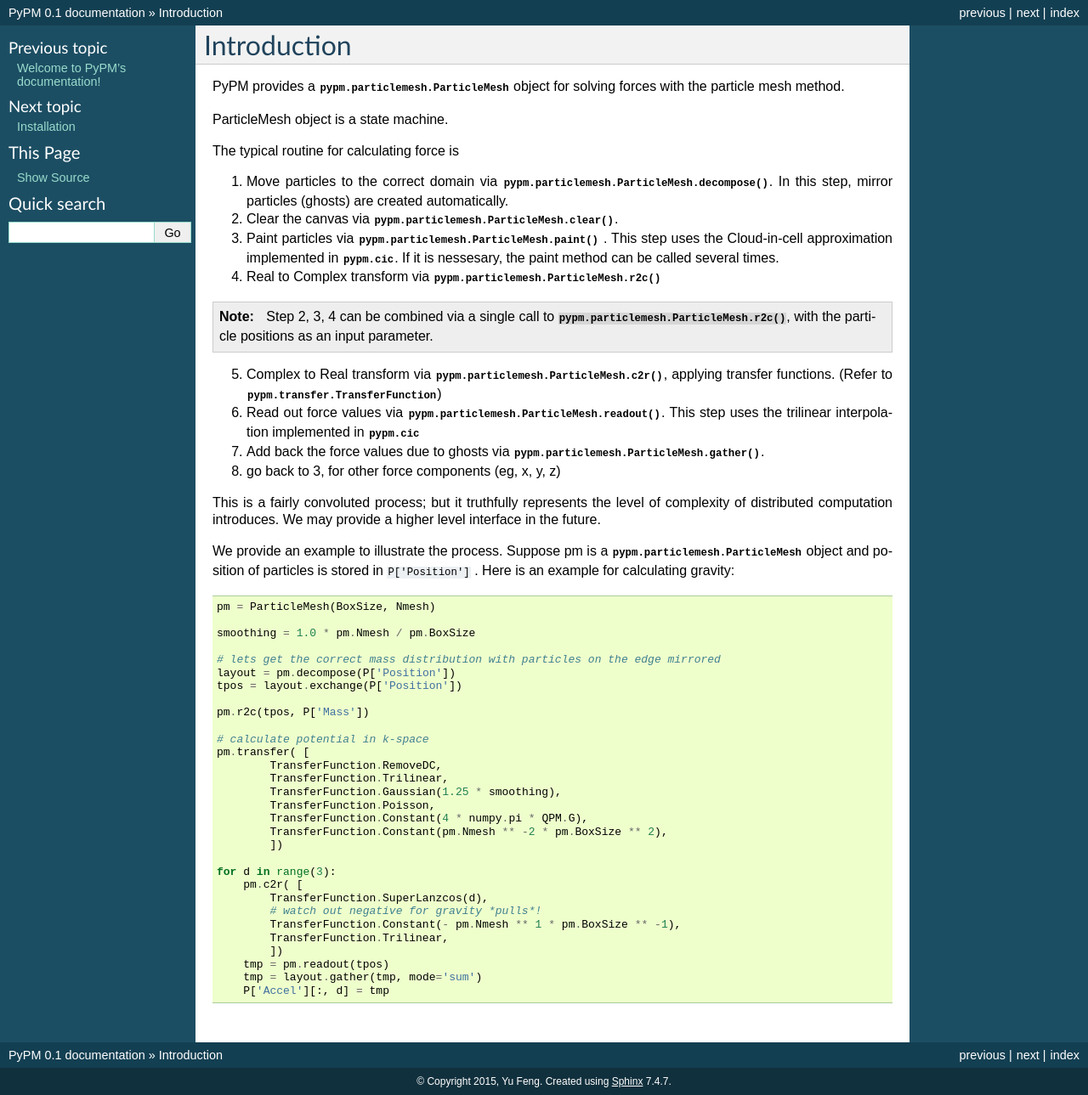
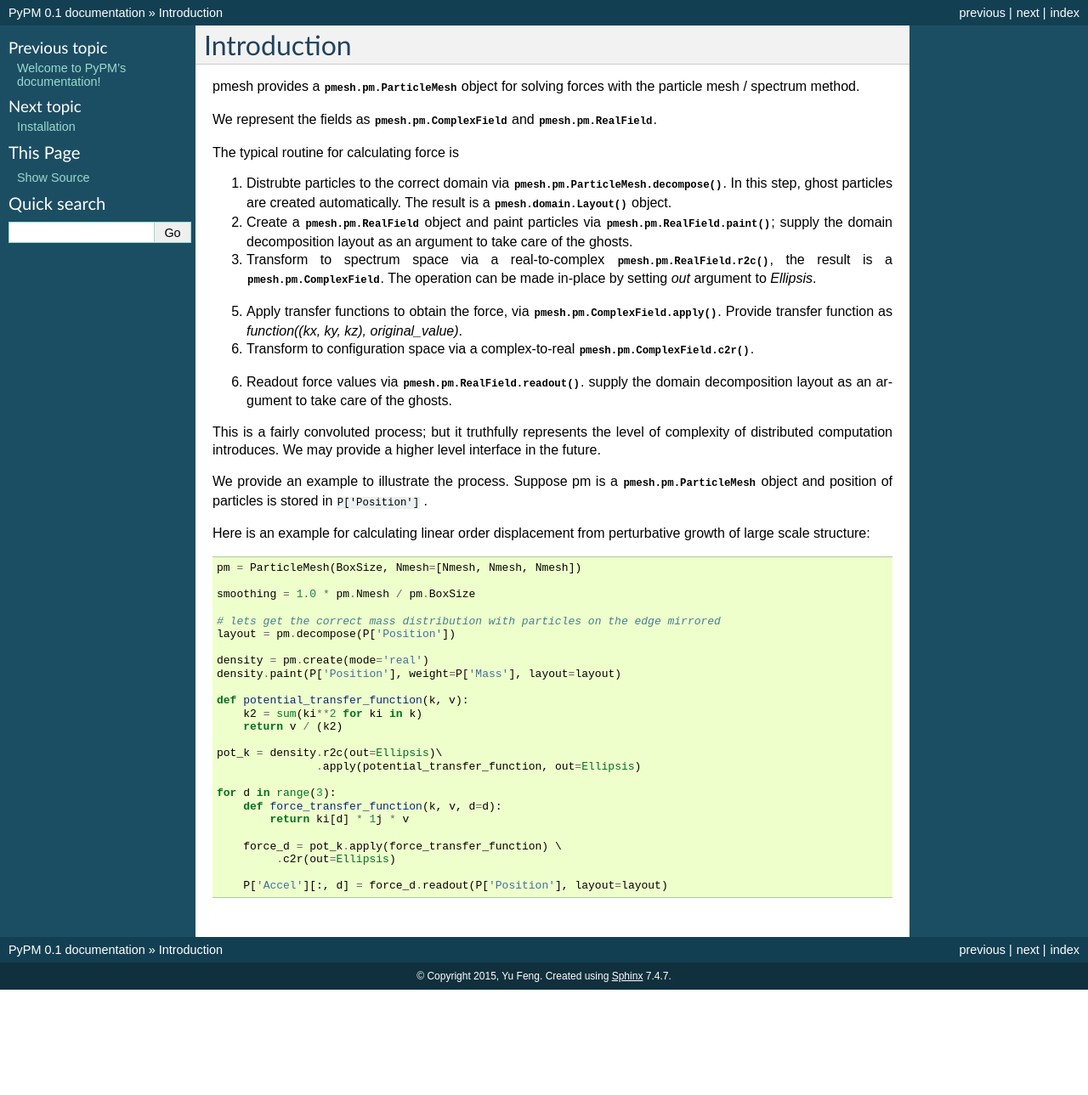
Before and after one commit to MP-Gadget/pmesh, a Sphinx documentation site: the page built from docs/intro.rst, in a window 1280 px wide. Shown: the whole page at 85% size. Built offline with Sphinx 7.4.7, drawn with Linux system fonts in a browser that asks for light colours; formulas are drawn with MathJax 3; pages that are not in the unit, such as notebooks, are missing from menus; after the commit the page ends 1165 px from its top, so only the background shows below that.

Commit message:
update intro / example for new pmesh.pm.

```diff
--- a/docs/intro.rst
+++ b/docs/intro.rst
@@ -3,67 +3,61 @@
 Introduction
 ============
 
-PyPM provides a :py:class:`pypm.particlemesh.ParticleMesh` object for solving forces with the particle mesh
+pmesh provides a :py:class:`pmesh.pm.ParticleMesh` object for solving forces with the particle mesh / spectrum
 method.
 
-ParticleMesh object is a state machine.
+We represent the fields as :py:class:`pmesh.pm.ComplexField` and :py:class:`pmesh.pm.RealField`.
 
 The typical routine for calculating force is
 
-1. Move particles to the correct domain via :py:meth:`pypm.particlemesh.ParticleMesh.decompose`. In this step,
-   mirror particles (ghosts) are created automatically.
-2. Clear the canvas via :py:meth:`pypm.particlemesh.ParticleMesh.clear`.
-3. Paint particles via :py:meth:`pypm.particlemesh.ParticleMesh.paint` . This step uses the Cloud-in-cell approximation implemented in
-   :py:mod:`pypm.cic`. If it is nessesary, the paint method can be called several times.
-4. Real to Complex transform via :py:meth:`pypm.particlemesh.ParticleMesh.r2c`
+1. Distrubte particles to the correct domain via :py:meth:`pmesh.pm.ParticleMesh.decompose`. In this step,
+   ghost particles are created automatically. The result is a :py:meth:`pmesh.domain.Layout` object.
 
-.. note::
+2. Create a :py:class:`pmesh.pm.RealField` object and paint particles via :py:meth:`pmesh.pm.RealField.paint`;
+   supply the domain decomposition layout as an argument to take care of the ghosts.
 
-    Step 2, 3, 4 can be combined via a single call to :py:meth:`pypm.particlemesh.ParticleMesh.r2c`, with the particle positions
-    as an input parameter.
+3. Transform to spectrum space via a real-to-complex :py:meth:`pmesh.pm.RealField.r2c`, the result is a :py:class:`pmesh.pm.ComplexField`. The operation
+   can be made in-place by setting `out` argument to `Ellipsis`.
 
-5. Complex to Real transform via :py:meth:`pypm.particlemesh.ParticleMesh.c2r`, applying transfer functions. (Refer to :py:class:`pypm.transfer.TransferFunction`)
-6. Read out force values     via :py:meth:`pypm.particlemesh.ParticleMesh.readout`. This step uses the trilinear interpolation implemented in
-   :py:mod:`pypm.cic`
-7. Add back the force values due to ghosts via :py:meth:`pypm.particlemesh.ParticleMesh.gather`.
-8. go back to 3, for other force components (eg, x, y, z)
+5. Apply transfer functions to obtain the force, via :py:meth:`pmesh.pm.ComplexField.apply`. Provide transfer function as `function((kx, ky, kz), original_value)`.
+
+6. Transform to configuration space via a complex-to-real :py:meth:`pmesh.pm.ComplexField.c2r`.
+
+6. Readout force values via :py:meth:`pmesh.pm.RealField.readout`.
+   supply the domain decomposition layout as an argument to take care of the ghosts.
 
 This is a fairly convoluted process; but it truthfully represents the level of complexity of distributed computation introduces.
 We may provide a higher level interface in the future.
 
-We provide an example to illustrate the process. Suppose pm is a :py:class:`pypm.particlemesh.ParticleMesh` object
+We provide an example to illustrate the process. Suppose pm is a :py:class:`pmesh.pm.ParticleMesh` object
 and position of particles is stored in :code:`P['Position']` .
-Here is an example for calculating gravity:
+
+Here is an example for calculating linear order displacement from perturbative growth of large scale structure:
 
 .. code-block:: python
 
-        pm = ParticleMesh(BoxSize, Nmesh)
+        pm = ParticleMesh(BoxSize, Nmesh=[Nmesh, Nmesh, Nmesh])
 
         smoothing = 1.0 * pm.Nmesh / pm.BoxSize
 
         # lets get the correct mass distribution with particles on the edge mirrored
         layout = pm.decompose(P['Position'])
-        tpos = layout.exchange(P['Position'])
 
-        pm.r2c(tpos, P['Mass'])
+        density = pm.create(mode='real')
+        density.paint(P['Position'], weight=P['Mass'], layout=layout)
 
-        # calculate potential in k-space
-        pm.transfer( [
-                TransferFunction.RemoveDC,
-                TransferFunction.Trilinear,
-                TransferFunction.Gaussian(1.25 * smoothing),
-                TransferFunction.Poisson,
-                TransferFunction.Constant(4 * numpy.pi * QPM.G),
-                TransferFunction.Constant(pm.Nmesh ** -2 * pm.BoxSize ** 2),
-                ])
+        def potential_transfer_function(k, v):
+            k2 = sum(ki**2 for ki in k)
+            return v / (k2)
+
+        pot_k = density.r2c(out=Ellipsis)\
+                       .apply(potential_transfer_function, out=Ellipsis)
 
         for d in range(3):
-            pm.c2r( [
-                TransferFunction.SuperLanzcos(d),
-                # watch out negative for gravity *pulls*!
-                TransferFunction.Constant(- pm.Nmesh ** 1 * pm.BoxSize ** -1),
-                TransferFunction.Trilinear,
-                ])
-            tmp = pm.readout(tpos)
-            tmp = layout.gather(tmp, mode='sum')
-            P['Accel'][:, d] = tmp
+            def force_transfer_function(k, v, d=d):
+                return ki[d] * 1j * v
+
+            force_d = pot_k.apply(force_transfer_function) \
+                 .c2r(out=Ellipsis)
+
+            P['Accel'][:, d] = force_d.readout(P['Position'], layout=layout)
```
